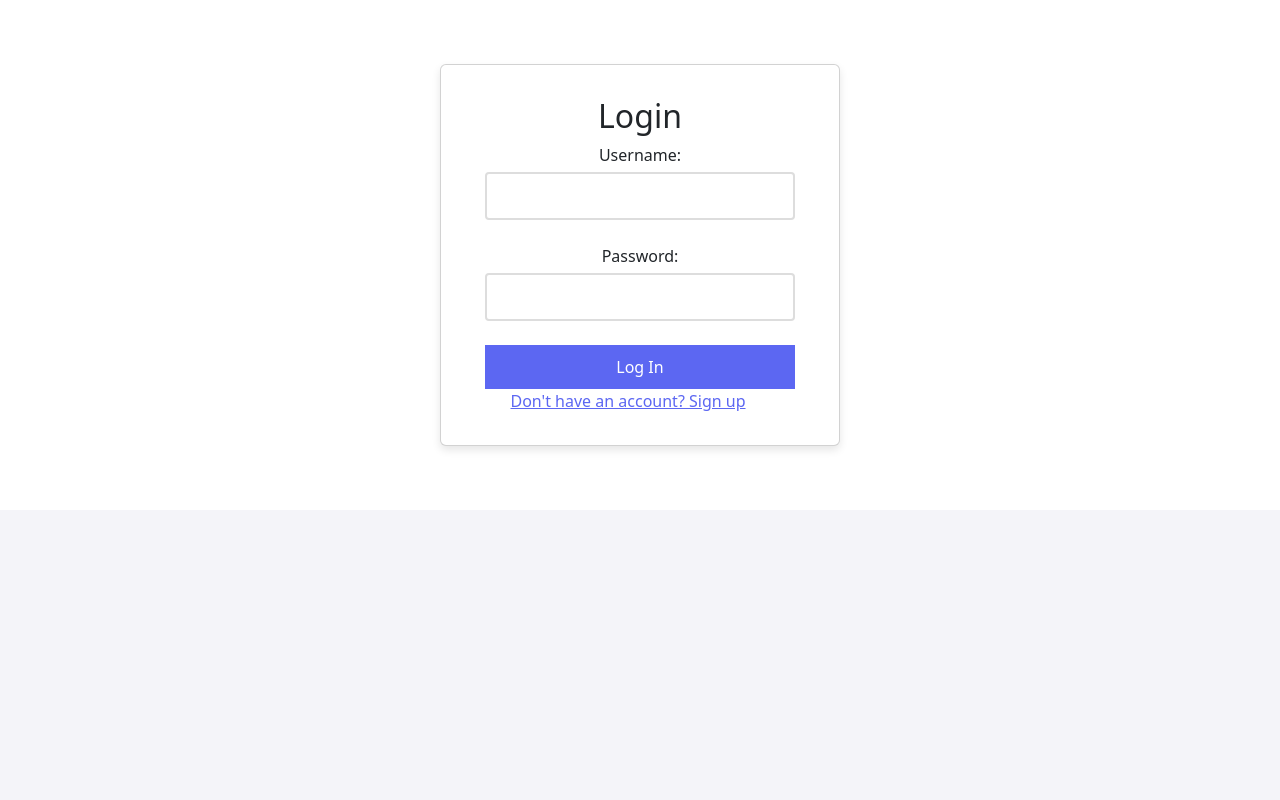
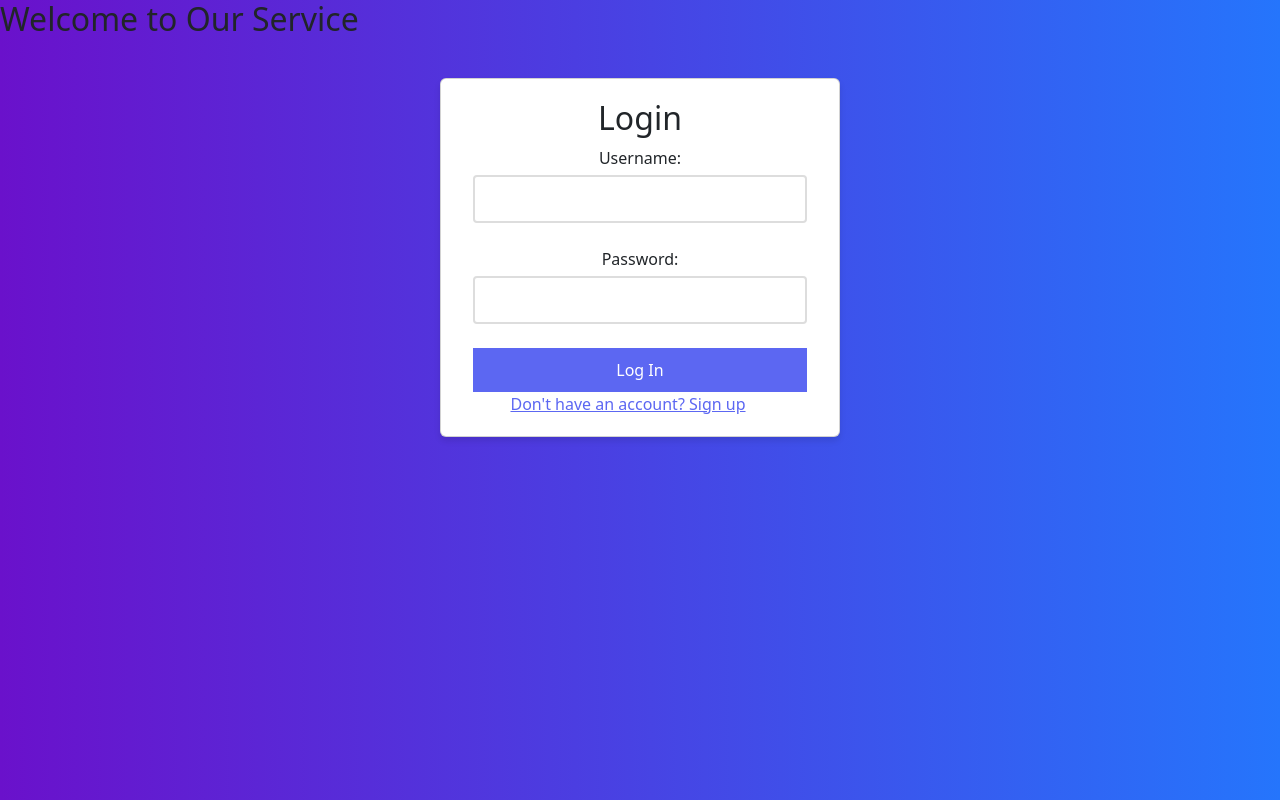
Before and after one commit to akash-2303/Auto-UML, a React (Vite) app: page /login in a window 1280 px wide. Built offline with nearby package versions, Linux system fonts and the light colour scheme.

Commit message:
more css

```diff
--- a/index.html
+++ b/index.html
@@ -6,8 +6,14 @@
     <meta name="viewport" content="width=device-width, initial-scale=1.0" />
     <title>Vite + React + TS</title>
     <link rel="stylesheet" href="app.css">
+
   </head>
   <body>
+    <div className="card animate__animated animate__fadeIn">
+      <h2>Welcome to Our Service</h2>
+      <!-- Content -->
+    </div>
+
     <div id="root"></div>
     <script type="module" src="/src/main.tsx"></script>
     <script type="module" src="/src/js/main.js"></script>
--- a/package.json
+++ b/package.json
@@ -12,6 +12,7 @@
   "dependencies": {
     "@popperjs/core": "^2.11.8",
     "@types/node": "^20.10.6",
+    "animate.css": "^4.1.1",
     "axios": "^1.6.3",
     "bootstrap": "^5.3.3",
     "dotenv": "^16.3.1",
--- a/src/App.css
+++ b/src/App.css
@@ -82,14 +82,21 @@ input {
 }
 
 
+body, html {
+  height: 100%;
+  margin: 0;
+  padding: 0;
+  background: linear-gradient(to right, #6a11cb, #2575fc);
+  color: #ffffff;
+}
 
-body, html {
+/* body, html {
   font-family: 'Segoe UI', Tahoma, Geneva, Verdana, sans-serif;
   margin: 0;
   padding: 0;
   background-color: #f4f4f9;
   color: #333;
-}
+} */
 
 input, button {
   padding: 10px;
@@ -135,6 +142,20 @@ label {
 }
 
 .card {
+  background: #fff;
+  padding: 20px;
+  border-radius: 8px;
+  box-shadow: 0 4px 6px rgba(0,0,0,0.1);
+  transition: transform 0.3s ease, box-shadow 0.3s ease;
+}
+
+.card:hover {
+  transform: translateY(-5px);
+  box-shadow: 0 10px 20px rgba(0,0,0,0.15);
+}
+
+
+/* .card {
   background: white;
   padding: 2em;
   margin: 2rem auto;
@@ -143,4 +164,4 @@ label {
   box-shadow: 0 4px 8px rgba(0,0,0,0.1);
   border-radius: 8px;
   border: none;
-}
+} */
```
Also changed, not shown: 1 other file (tests, documents, lock files or other folders).
